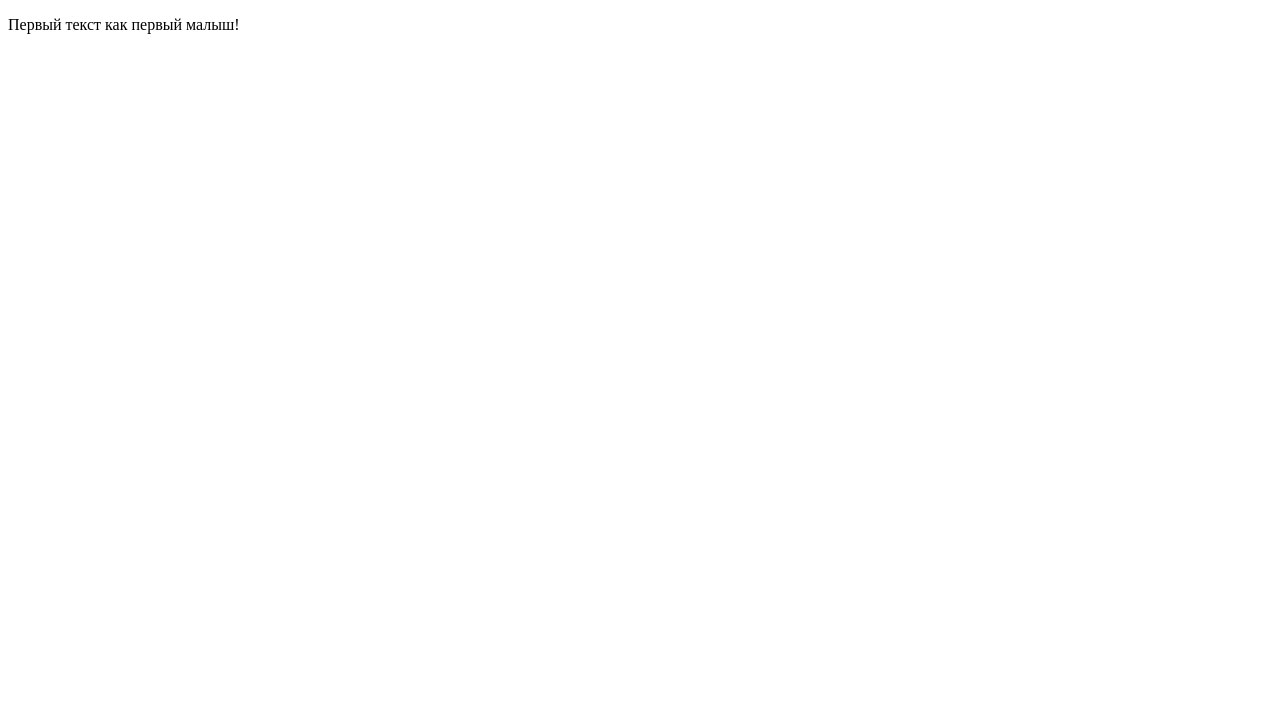
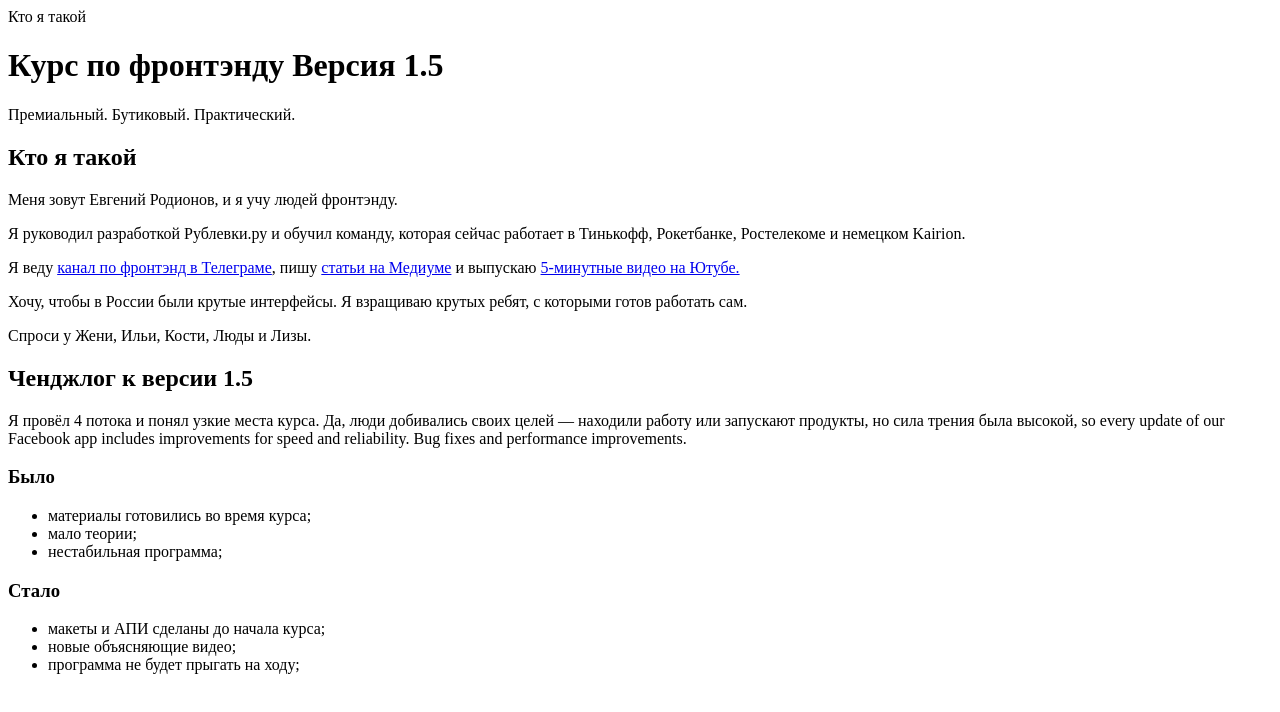
Before and after one commit to Coopersino/verstka, a plain HTML site: page index.html in a window 1280 px wide. Drawn offline with Linux system fonts and the light colour scheme.

Commit message:
3 урок

```diff
--- a/index.html
+++ b/index.html
@@ -1,9 +1,33 @@
 <!doctype html>
 <html>
   <head>
-    <title>Заголовок страницы</title>
+    <title>Курс по фронтэнду 1.5</title>
   </head>
   <body>
-    <p>Первый текст как первый малыш!</p>
+    <a>Кто я такой</a>
+
+    <h1>Курс по фронтэнду Версия 1.5</h1>
+    <p>Премиальный. Бутиковый. Практический.</p>
+    <h2>Кто я такой</h2>
+    <p>Меня зовут Евгений Родионов, и  я учу людей фронтэнду.</p>
+    <p>Я руководил разработкой Рублевки.ру и обучил команду, которая сейчас работает в Тинькофф, Рокетбанке, Ростелекоме и немецком Kairion.</p>
+    <p>Я веду <a href="#">канал по фронтэнд в Телеграме</a>, пишу <a href="#">статьи на Медиуме</a> и выпускаю <a href="#">5-минутные видео на Ютубе.</a></p>
+    <p>Хочу, чтобы в России были крутые интерфейсы. Я взращиваю крутых ребят, с которыми готов работать сам.</p>
+    <p>Спроси у Жени, Ильи, Кости, Люды и Лизы.</p>
+    <h2>Ченджлог к версии 1.5</h2>
+    <p>Я провёл 4 потока и понял узкие места курса. Да, люди добивались своих целей — находили работу или запускают продукты, но сила трения была высокой, so every update of our Facebook app includes improvements for speed and reliability.
+      Bug fixes and performance improvements.</p>
+    <h3>Было</h3>
+    <ul>
+      <li>материалы готовились во время курса;</li>
+      <li>мало теории;</li>
+      <li>нестабильная программа;</li>
+    </ul>
+    <h3>Стало</h3>
+    <ul>
+      <li>макеты и АПИ сделаны до начала курса;</li>
+      <li>новые объясняющие видео;</li>
+      <li>программа не будет прыгать на ходу;</li>
+    </ul>
   </body>
 </html>
```
